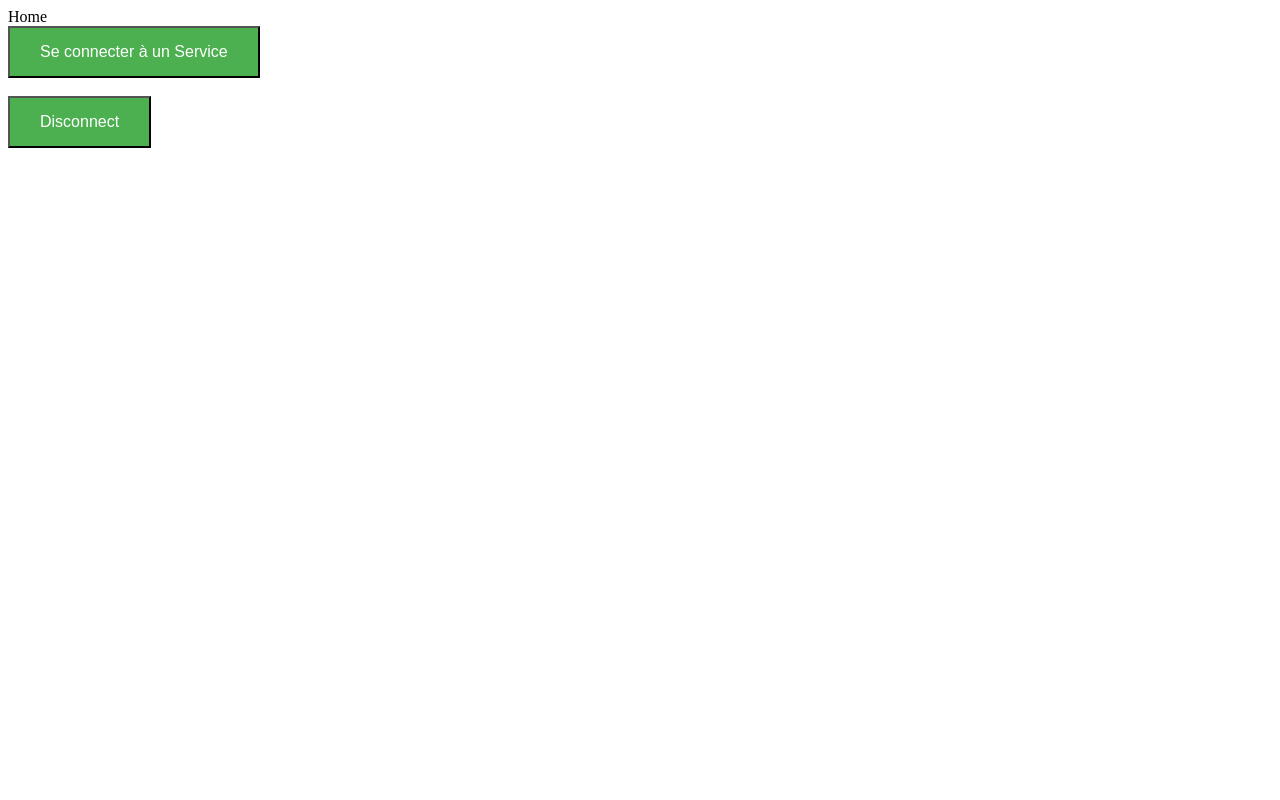
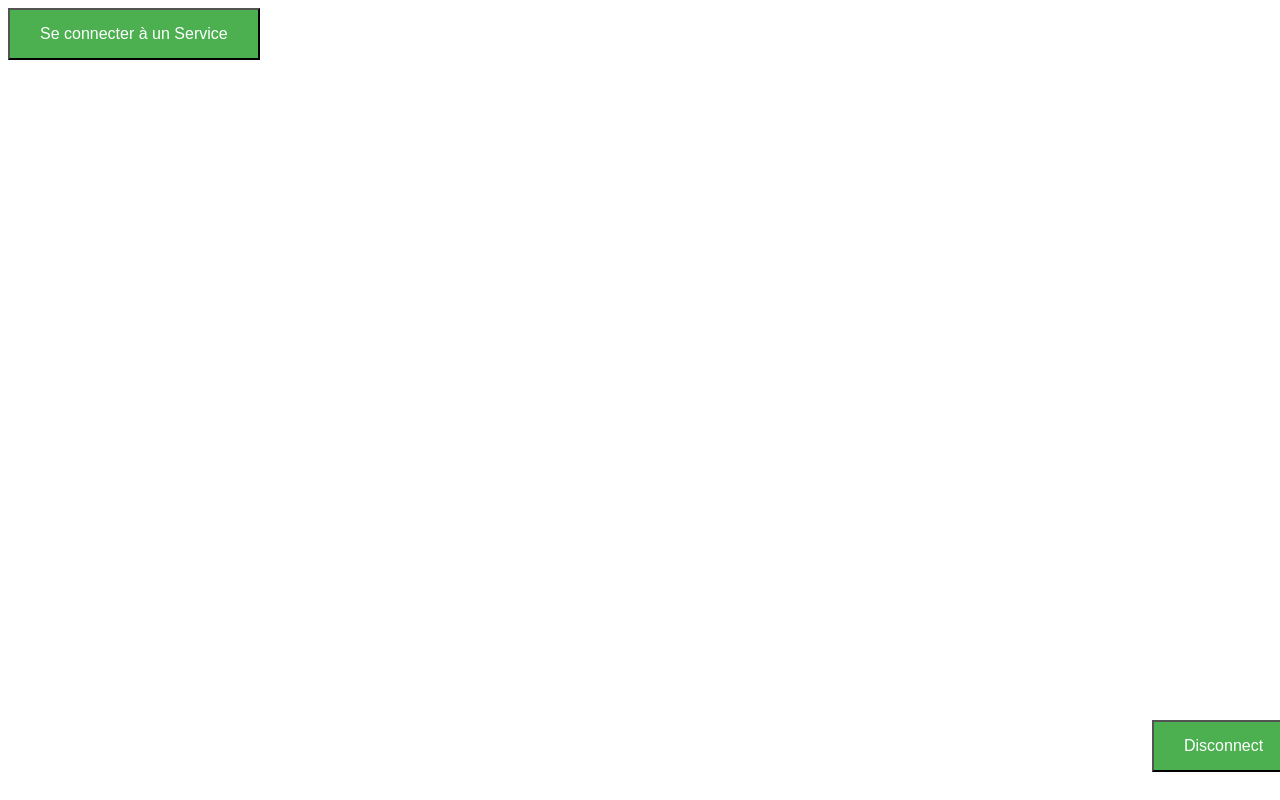
Before and after one commit to FlorentGru/Area, a React (Create React App) app in the folder web_app/: page /Home in a window 1280 px wide. Built offline with nearby package versions, Linux system fonts and the light colour scheme; no server answers.

Commit message:
change position and way the dropdown menu is displayed

```diff
--- a/web_app/src/CSS/home.css
+++ b/web_app/src/CSS/home.css
@@ -13,3 +13,14 @@
     text-align: center;
     font-size: 16px;
 }
+
+.disconnectButton {
+    background-color: #4CAF50;
+    color: white;
+    padding: 15px 30px;
+    text-align: center;
+    font-size: 16px;
+    position: absolute;
+    top: 90%;
+    left: 90%;
+}
--- a/web_app/src/Home/DropDown.js
+++ b/web_app/src/Home/DropDown.js
@@ -32,11 +32,17 @@ export default class DropDown extends React.Component {
                 <div>
                     <br/>
                     <a className="dropDownButton" href='/LoginDiscord'> Connection Discord</a>
+                    <br/><br/><br/>
                     <a className="dropDownButton" href={localStorage.getItem("GitHubUrl")}> Connection GitHub</a>
+                    <br/><br/><br/>
                     <a className="dropDownButton" href='/LoginGoogleCalendar'> Connection Google Calendar</a>
+                    <br/><br/><br/>
                     <a className="dropDownButton" href='/LoginInstagram'> Connection Instagram</a>
+                    <br/><br/><br/>
                     <a className="dropDownButton" href='/LoginMessenger'> Connection Messenger</a>
+                    <br/><br/><br/>
                     <a className="dropDownButton" href='/LoginOneDrive'> Connection OneDrive</a>
+                    <br/><br/><br/>
                     <a className="dropDownButton" href='/LoginOutlook'> Connection Outlook</a>
                 </div>) : (null)
             }
--- a/web_app/src/Home/home.js
+++ b/web_app/src/Home/home.js
@@ -23,12 +23,9 @@ export default class Home extends React.Component {
     render () {
         this.callGitHub()
         return (
-            <div>Home
-                <br/>
+            <div>
                 <DropDown/>
-                <br/>
-                {/* <Discord data={data.discord}/> */}
-                <button className="menuButton" onClick={this.disconnect}>Disconnect</button>
+                <button className="disconnectButton" onClick={this.disconnect}>Disconnect</button>
             </div>
             )
     }
--- a/web_app/src/LoginPage/Register.js
+++ b/web_app/src/LoginPage/Register.js
@@ -12,7 +12,7 @@ import logoOutlook from '../logo/outlook.jpg'
 export default class RegisterPage extends React.Component {
     constructor(props) {
         super(props)
-        this.state = { username: null, password: null, confirm_password: null, confirm_email: null, email: null}
+        this.state = {password: null, confirm_password: null, confirm_email: null, email: null}
     }
 
     returnLoginPage = () => {
```
